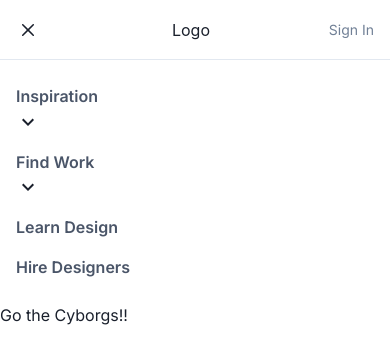
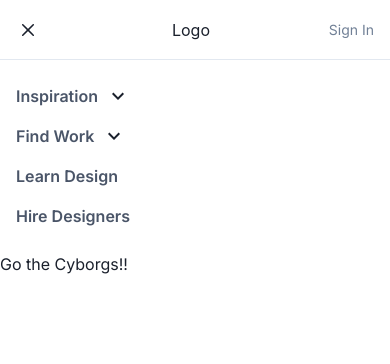
Before and after one commit to cedw032/gcec, a Next.js app: page / in a window 390 px wide. Both pictures are taken after a click on the button "Toggle Navigation". Shown: the top 364 px of the page. Built offline with nearby package versions, Linux system fonts and the light colour scheme.

Commit message:
fix mobile nav layout

```diff
--- a/components/Nav.tsx
+++ b/components/Nav.tsx
@@ -15,6 +15,7 @@ import {
   useColorModeValue,
   useBreakpointValue,
   useDisclosure,
+  HStack,
 } from "@chakra-ui/react";
 import {
   HamburgerIcon,
@@ -225,6 +226,7 @@ const MobileNavItem = ({ label, children, href }: NavItem) => {
           textDecoration: "none",
         }}
       >
+        <HStack>
           <Text
             fontWeight={600}
             color={useColorModeValue("gray.600", "gray.200")}
@@ -240,6 +242,7 @@ const MobileNavItem = ({ label, children, href }: NavItem) => {
               h={6}
             />
           )}
+        </HStack>
       </Box>
 
       <Collapse in={isOpen} animateOpacity style={{ marginTop: "0!important" }}>
```
Lines whose indentation alone changed are shown as unchanged.
